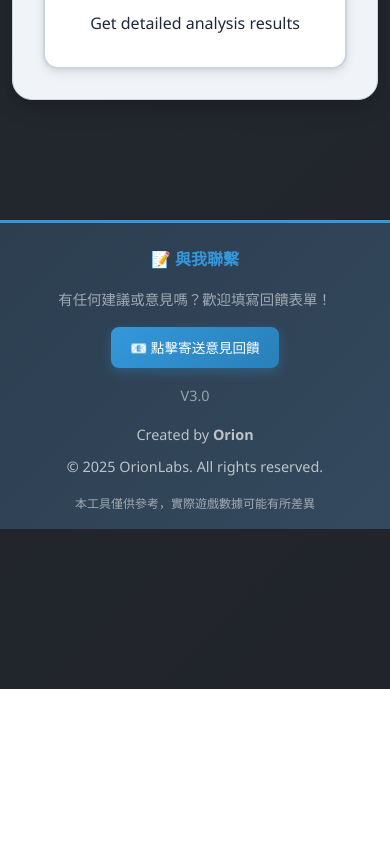
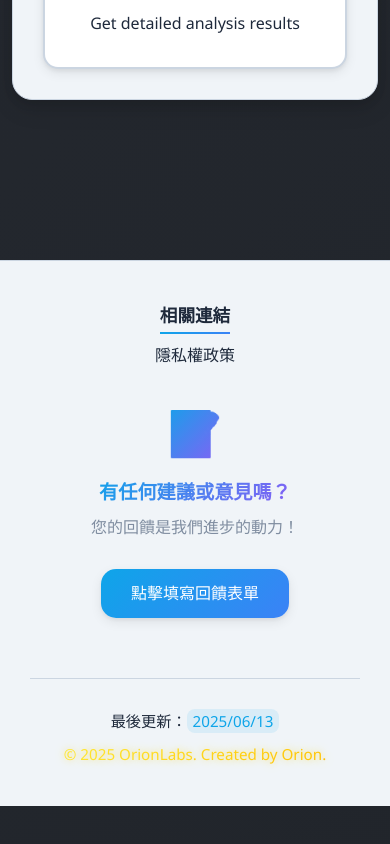
Before and after one commit to Kao1987/lineageW-Calculator, a Vue app: page / in a window 390 px wide. Shown: the part 2719-3563 px from the top of the page. Before the commit the page ends 3408 px from the top, so only its background shows below. Built offline with nearby package versions, Linux system fonts and the light colour scheme; no server answers.

Commit message:
fix error update footer

```diff
--- a/components.d.ts
+++ b/components.d.ts
@@ -29,6 +29,7 @@ declare module 'vue' {
     PetSelector: typeof import('./modules/pet-evaluate/components/PetSelector.vue')['default']
     PetSkillSelector: typeof import('./modules/pet-evaluate/components/PetSkillSelector.vue')['default']
     PetStatsInput: typeof import('./modules/pet-evaluate/components/PetStatsInput.vue')['default']
+    PrivacyPolicy: typeof import('./modules/shared/components/PrivacyPolicy.vue')['default']
     RouterLink: typeof import('vue-router')['RouterLink']
     RouterView: typeof import('vue-router')['RouterView']
   }
--- a/modules/shared/components/AppFooter.vue
+++ b/modules/shared/components/AppFooter.vue
@@ -2,28 +2,38 @@
   <footer class="app-footer">
     <div class="footer-container">
       <div class="footer-content">
-        <!-- 主要內容區域 -->
-        <div class="footer-main">
-          <!-- 聯繫區域 -->
-          <div class="contact-section">
-            <h4>📝 與我聯繫</h4>
-            <p>有任何建議或意見嗎？歡迎填寫回饋表單！</p>
-            <a
-              href="mailto:orion@lineagew-labs.com?subject=LineageW-Labs意見回饋&body=親愛的Orion，%0A%0A我對工具有以下建議：%0A%0A"
-              class="feedback-link"
-            >
-              📧 點擊寄送意見回饋
-            </a>
+        <!-- 左欄：相關連結 -->
+        <div class="footer-column footer-links-area">
+          <h5 class="footer-title">相關連結</h5>
+          <ul>
+            <li><a href="#" @click.prevent="openPrivacyPolicy">隱私權政策</a></li>
+          </ul>
+        </div>
+
+        <!-- 中欄：意見回饋 -->
+        <div class="footer-column footer-feedback-area">
+          <div class="feedback-icon">📝</div>
+          <div class="feedback-text">
+            <h4 class="feedback-title">有任何建議或意見嗎？</h4>
+            <p class="feedback-subtitle">您的回饋是我們進步的動力！</p>
           </div>
+          <a
+            href="https://docs.google.com/forms/d/e/1FAIpQLSfgqhDqccI-FwdwKCUL6EW7TqyJpCisUarKeyUu-Fv4BKidIA/viewform?usp=dialog"
+            class="feedback-button"
+            target="_blank"
+            rel="noopener noreferrer"
+          >
+            點擊填寫回饋表單
+          </a>
+        </div>
 
-          <!-- 版權和連結區域 -->
-          <div class="info-section">
-            <div class="links-section">
-              <span class="version-info">V3.0</span>
-            </div>
-            <div class="author-info">Created by <strong>Orion</strong></div>
-            <div class="copyright-info">&copy; 2025 OrionLabs. All rights reserved.</div>
-            <p class="footer-note">本工具僅供參考，實際遊戲數據可能有所差異</p>
+        <!-- 右欄：Meta 資訊 -->
+        <div class="footer-column footer-meta-area">
+          <div class="last-updated">
+            最後更新：<span id="last-updated-time">{{ lastUpdated }}</span>
+          </div>
+          <div class="copyright-info">
+            &copy; {{ new Date().getFullYear() }} OrionLabs. Created by Orion.
           </div>
         </div>
       </div>
@@ -32,174 +42,260 @@
 </template>
 
 <script setup lang="ts">
-// Footer 組件不需要額外邏輯
+import { ref, onMounted } from 'vue'
+import { useModal } from '@/shared/composables/useModal'
+
+const lastUpdated = ref('讀取中...')
+const { openModal, registerModal } = useModal()
+
+// 隱私權政策模態視窗的 ID
+const PRIVACY_POLICY_MODAL_ID = 'PrivacyPolicyModal'
+
+// 打開隱私權政策模態視窗
+const openPrivacyPolicy = () => {
+  openModal(PRIVACY_POLICY_MODAL_ID)
+}
+
+onMounted(async () => {
+  // 註冊隱私權政策模態視窗
+  registerModal({
+    id: PRIVACY_POLICY_MODAL_ID,
+    component: 'PrivacyPolicy',
+    title: '隱私權政策',
+    size: 'large',
+  })
+
+  try {
+    const response = await fetch('/build-info.json', { cache: 'no-cache' })
+    if (!response.ok) {
+      throw new Error('Build info not found')
+    }
+    const data = await response.json()
+    const date = new Date(data.lastUpdated)
+    lastUpdated.value = date.toLocaleString('zh-TW', {
+      year: 'numeric',
+      month: '2-digit',
+      day: '2-digit',
+      hour: '2-digit',
+      minute: '2-digit',
+      hour12: false,
+    })
+  } catch (error) {
+    console.error('Failed to load build info:', error)
+    lastUpdated.value = '2025/06/13'
+  }
+})
 </script>
 
 <style scoped>
 .app-footer {
-  background: linear-gradient(135deg, #2c3e50 0%, #34495e 100%);
-  border-top: 3px solid #3498db;
-  padding: 2rem 0 1rem;
-  margin-top: auto;
-  color: #ecf0f1;
+  background: var(--color-bg-secondary);
+  color: var(--color-text-muted);
+  padding: var(--spacing-xl) 0;
+  border-top: 1px solid var(--color-border-primary);
+  transition:
+    background-color var(--transition-base),
+    color var(--transition-base);
 }
 
 .footer-container {
   max-width: 1200px;
   margin: 0 auto;
-  padding: 0 2rem;
+  padding: 0 var(--spacing-lg);
 }
 
-.footer-main {
+.footer-content {
   display: flex;
   justify-content: space-between;
-  align-items: flex-start;
-  gap: 3rem;
+  align-items: center;
+  flex-wrap: wrap;
+  gap: var(--spacing-lg);
 }
 
-.contact-section {
-  flex: 1;
-  max-width: 400px;
+.footer-column {
+  display: flex;
+  flex-direction: column;
 }
 
-.contact-section h4 {
-  color: #3498db;
-  font-size: 1.3rem;
-  font-weight: 600;
-  margin-bottom: 1rem;
+/* 左欄：相關連結 */
+.footer-links-area {
+  align-items: flex-start;
+  flex: 1;
 }
 
-.contact-section p {
-  color: #bdc3c7;
-  margin-bottom: 1.5rem;
-  line-height: 1.6;
+/* 中欄：意見回饋 */
+.footer-feedback-area {
+  align-items: center;
+  text-align: center;
+  flex: 2; /* 讓中間區塊佔用更多空間 */
 }
 
-.feedback-link {
-  background: linear-gradient(135deg, #3498db, #2980b9);
+/* 右欄：Meta 資訊 */
+.footer-meta-area {
+  align-items: flex-end;
+  text-align: right;
+  flex: 1;
+  gap: var(--spacing-xs); /* 為最後更新和版權資訊添加間距 */
+}
+
+.feedback-icon {
+  font-size: var(--font-size-3xl);
+  animation: pulse 2s infinite ease-in-out;
+  background: var(--gradient-text);
+  -webkit-background-clip: text;
+  background-clip: text;
+  -webkit-text-fill-color: transparent;
+  margin-bottom: var(--spacing-sm);
+}
+
+.feedback-text {
+  margin-bottom: var(--spacing-md);
+}
+
+.feedback-title {
+  font-size: var(--font-size-xl);
+  font-weight: 600;
+  margin: 0;
+  color: var(--color-text-primary);
+  background: var(--gradient-text);
+  -webkit-background-clip: text;
+  background-clip: text;
+  -webkit-text-fill-color: transparent;
+}
+
+.feedback-subtitle {
+  margin-top: var(--spacing-xs);
+  font-size: var(--font-size-base);
+  color: var(--color-text-muted);
+}
+
+.feedback-button {
+  background: var(--gradient-primary);
   color: white;
   border: none;
-  border-radius: 8px;
-  padding: 0.75rem 1.5rem;
+  border-radius: var(--radius-md);
+  padding: var(--spacing-sm) var(--spacing-lg);
+  font-weight: 500;
   text-decoration: none;
-  font-size: 0.9rem;
-  font-weight: 500;
-  transition: all 0.3s ease;
+  transition: all var(--transition-base);
+  box-shadow: var(--shadow-sm);
+  position: relative;
+  overflow: hidden;
   display: inline-block;
-  box-shadow: 0 4px 12px rgba(52, 152, 219, 0.3);
 }
 
-.feedback-link:hover {
-  background: linear-gradient(135deg, #2980b9, #1abc9c);
-  transform: translateY(-2px);
-  box-shadow: 0 6px 20px rgba(52, 152, 219, 0.4);
+.feedback-button:hover {
+  transform: translateY(-3px);
+  box-shadow: var(--shadow-md);
 }
 
-.info-section {
-  text-align: right;
-  color: #bdc3c7;
+.footer-title {
+  color: var(--color-text-primary);
+  font-size: var(--font-size-lg);
+  font-weight: 600;
+  margin-bottom: var(--spacing-sm);
+  position: relative;
+  display: inline-block;
 }
 
-.links-section {
-  display: flex;
-  align-items: center;
-  gap: 1rem;
-  justify-content: flex-end;
-  margin-bottom: 1rem;
+.footer-title::after {
+  content: '';
+  position: absolute;
+  left: 0;
+  bottom: -5px;
+  width: 100%;
+  height: 2px;
+  background: var(--gradient-primary);
 }
 
-.version-info {
-  color: #95a5a6;
-  font-size: 0.9rem;
+.footer-links-area ul {
+  list-style: none;
+  padding: 0;
+  margin: 0;
 }
 
-.author-info {
-  font-size: 0.9rem;
-  margin-bottom: 0.5rem;
+.footer-links-area a {
+  color: var(--color-text-primary);
+  text-decoration: none;
+  transition: color var(--transition-fast);
+  position: relative;
+  display: inline-block;
+  padding: 2px 0;
+}
+
+.footer-links-area a:hover {
+  color: var(--color-text-accent);
+}
+
+.copyright-info,
+.last-updated {
+  font-size: var(--font-size-sm);
 }
 
 .copyright-info {
-  font-size: 0.9rem;
-  margin-bottom: 0.5rem;
+  font-weight: 500;
+  background: linear-gradient(135deg, #ffeb3b, #ffc107); /* 金色漸層 */
+  -webkit-background-clip: text;
+  background-clip: text;
+  -webkit-text-fill-color: transparent;
+  text-shadow: 0 0 8px rgba(255, 215, 0, 0.6); /* 金色發光效果 */
+  transition: text-shadow 0.3s ease;
 }
 
-.footer-note {
-  font-size: 0.8rem;
-  opacity: 0.8;
-  margin-top: 1rem;
-  margin-bottom: 0;
+.copyright-info:hover {
+  text-shadow: 0 0 12px rgba(255, 215, 0, 0.8);
+}
+
+#last-updated-time {
+  color: var(--color-text-accent);
+  font-weight: 500;
+  background-color: rgba(var(--color-text-accent-rgb, 14, 165, 233), 0.1);
+  padding: 2px 6px;
+  border-radius: var(--radius-sm);
+}
+
+/* Keyframes 和 Fallback Variables */
+@keyframes pulse {
+  0% {
+    transform: scale(1);
+  }
+  50% {
+    transform: scale(1.1);
+  }
+  100% {
+    transform: scale(1);
+  }
+}
+
+:root {
+  --color-text-accent-rgb: 14, 165, 233;
+}
+:root.dark-theme {
+  --color-text-accent-rgb: 97, 218, 251;
 }
 
 /* 響應式設計 */
-@media (max-width: 768px) {
-  .footer-container {
-    padding: 0 1rem;
+@media (max-width: 992px) {
+  .footer-content {
+    flex-direction: column;
+    align-items: center;
+    text-align: center;
   }
 
-  .footer-main {
-    flex-direction: column;
-    text-align: center;
-    gap: 1.5rem;
-    align-items: center;
-  }
-
-  .contact-section {
-    max-width: 100%;
+  .footer-column {
+    align-items: center !important;
+    text-align: center !important;
     width: 100%;
   }
 
-  .info-section {
-    text-align: center;
-    width: 100%;
-  }
-
-  .links-section {
-    justify-content: center;
-  }
-
-  .contact-section h4 {
-    font-size: 1.1rem;
+  .footer-meta-area {
+    margin-top: var(--spacing-lg);
+    border-top: 1px solid var(--color-border-primary);
+    padding-top: var(--spacing-lg);
   }
 
   .app-footer {
-    margin-bottom: 80px; /* 為手機版底部導航留空間 */
-    padding: 1.5rem 0 1rem;
-  }
-}
-
-/* 極小螢幕優化 */
-@media (max-width: 480px) {
-  .footer-container {
-    padding: 0 0.5rem;
-  }
-
-  .footer-main {
-    gap: 1rem;
-  }
-
-  .contact-section h4 {
-    font-size: 1rem;
-  }
-
-  .contact-section p {
-    font-size: 0.9rem;
-    margin-bottom: 1rem;
-  }
-
-  .feedback-link {
-    padding: 0.6rem 1.2rem;
-    font-size: 0.85rem;
-  }
-
-  .footer-note {
-    font-size: 0.75rem;
-  }
-}
-
-/* 大螢幕優化 */
-@media (min-width: 1024px) {
-  .footer-container {
-    padding: 0 3rem;
+    margin-bottom: 60px; /* 為手機版底部導航留空間 */
   }
 }
 </style>
--- /dev/null
+++ b/modules/shared/components/PrivacyPolicy.vue
@@ -0,0 +1,58 @@
+<template>
+  <div class="privacy-policy-content">
+    <h2>隱私權政策</h2>
+    <p>這是一個隱私權政策的範本內容。請根據您的實際需求填寫詳細資訊。</p>
+
+    <h3>資料收集</h3>
+    <p>我們會收集使用者在網站上輸入的數據，例如用於計算的遊戲數據。</p>
+
+    <h3>數據使用</h3>
+    <p>所收集的數據僅用於提供服務和優化使用者體驗，不會用於商業營銷或分享給第三方。</p>
+
+    <h3>資料安全</h3>
+    <p>我們會採取合理的安全措施保護您的數據，防止未經授權的訪問或洩露。</p>
+
+    <h3>Cookie 使用</h3>
+    <p>本網站可能使用 Cookie 來提升使用者體驗和分析網站流量。</p>
+
+    <h3>第三方連結</h3>
+    <p>本網站可能包含指向第三方網站的連結。我們對這些網站的隱私政策不承擔責任。</p>
+
+    <h3>政策更新</h3>
+    <p>我們可能會不時更新本隱私權政策。建議您定期查閱以了解最新資訊。</p>
+
+    <h3>聯繫我們</h3>
+    <p>如果您對本隱私權政策有任何疑問，請透過意見回饋表單與我們聯繫。</p>
+  </div>
+</template>
+
+<script setup lang="ts">
+// 不需要特定的腳本邏輯，內容為靜態顯示
+</script>
+
+<style scoped>
+.privacy-policy-content {
+  line-height: 1.8;
+  color: var(--color-text-primary);
+}
+
+.privacy-policy-content h2 {
+  font-size: var(--font-size-2xl);
+  color: var(--color-text-accent);
+  margin-bottom: var(--spacing-lg);
+  text-align: center;
+  border-bottom: 2px solid var(--color-border-primary);
+  padding-bottom: var(--spacing-sm);
+}
+
+.privacy-policy-content h3 {
+  font-size: var(--font-size-lg);
+  color: var(--color-text-secondary);
+  margin-top: var(--spacing-md);
+  margin-bottom: var(--spacing-sm);
+}
+
+.privacy-policy-content p {
+  margin-bottom: var(--spacing-md);
+}
+</style>
--- a/package.json
+++ b/package.json
@@ -5,7 +5,7 @@
   "type": "module",
   "scripts": {
     "dev": "vite",
-    "build": "run-p type-check \"build-only {@}\" --",
+    "build": "node generate-build-info.js && run-p type-check \"build-only {@}\" --",
     "preview": "vite preview",
     "test:unit": "vitest",
     "build-only": "vite build",
```
Also changed, not shown: generate-build-info.js (added, +23 -0 lines), modules/shared/components/AppModal.vue (+10 -2 lines), modules/shared/composables/useModal.ts (+85 -31 lines).
